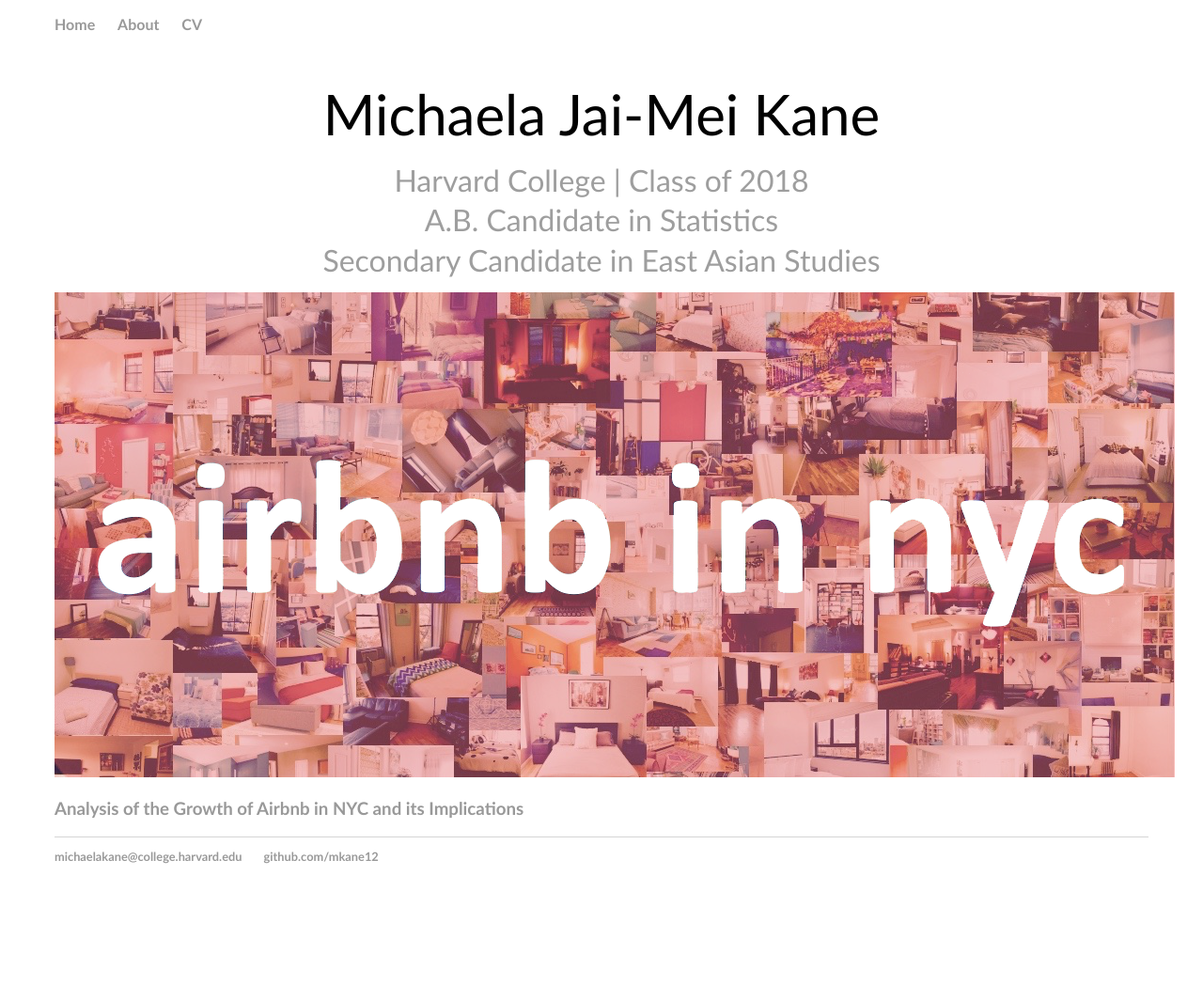
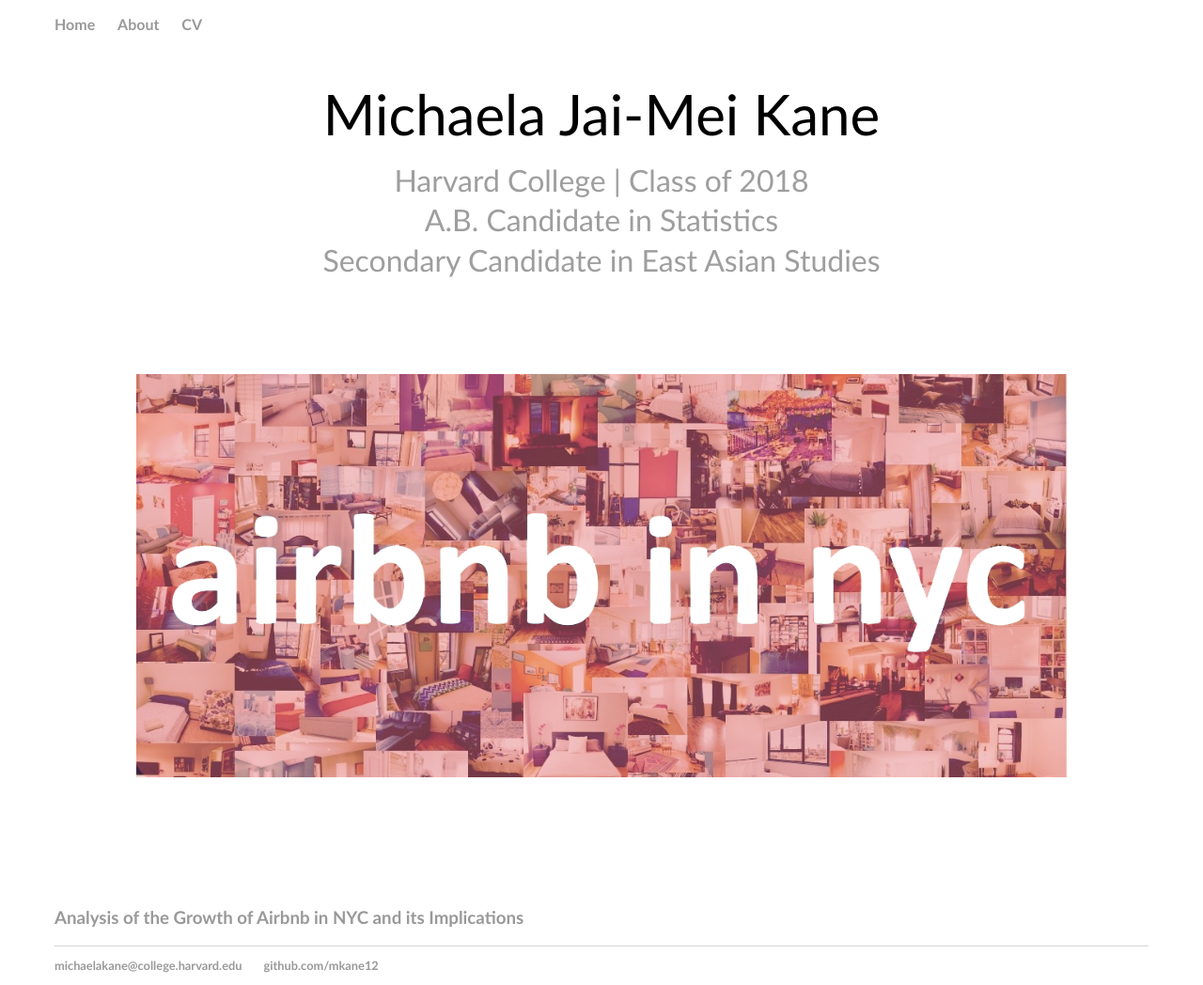
Before and after one commit to mkane12/mkane12.github.io, a Jekyll site: the page built from index.html, in a window 1280 px wide. Shown: the whole page at 94% size. Built offline with Jekyll 4.4.1, drawn with Linux system fonts in a browser that asks for light colours; before the commit the page ends 932 px from its top, so only the background shows below that.

Commit message:
Update index.html

```diff
--- a/index.html
+++ b/index.html
@@ -13,7 +13,7 @@
 
 	<a href="airbnb">
 	<div class="site">
-	<img src="airbnb/img/header-image-6.png">
+	<img src="airbnb/img/header-image-6.png" style="width:85%; height: 85%; margin-left: 7.5%; margin-top: 7.5%; margin-bottom: 10%;">
 	<h3>Analysis of the Growth of Airbnb in NYC and its Implications</h3>
 	</div>
 	</a>
```
